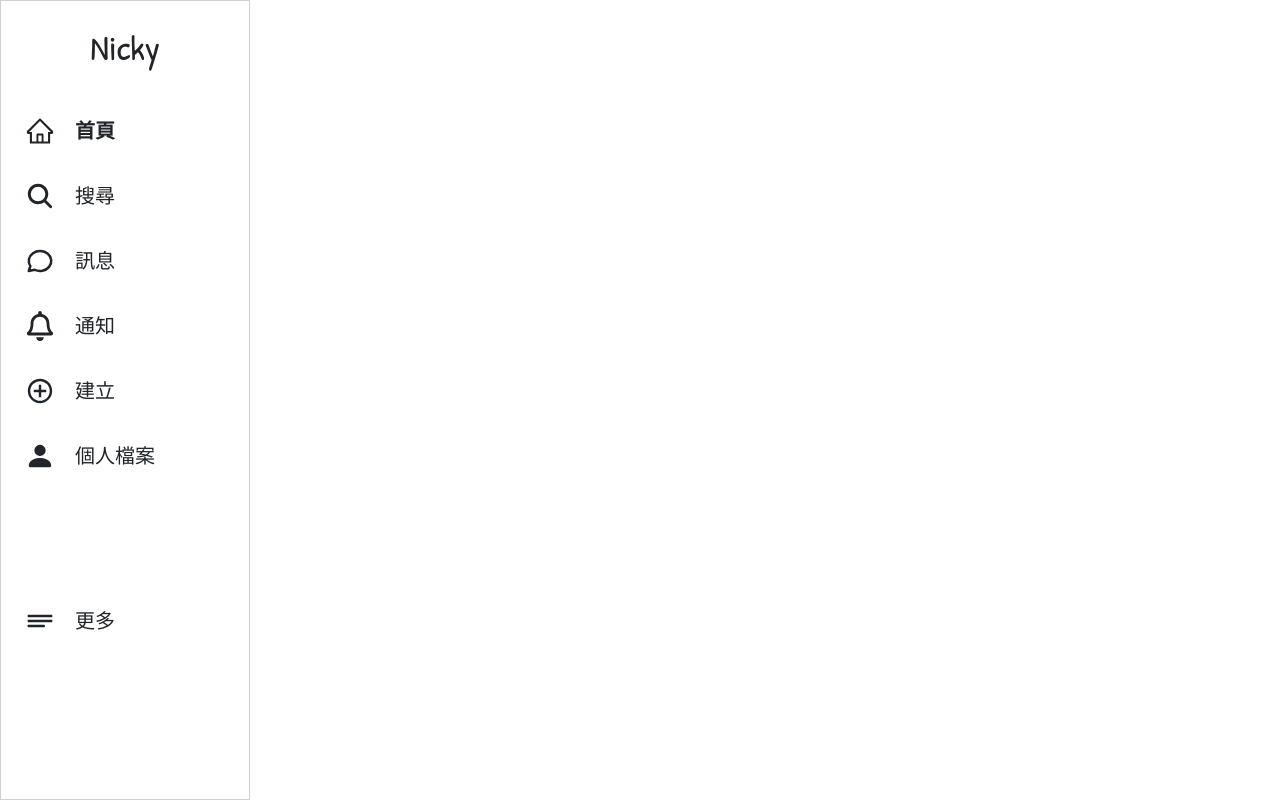
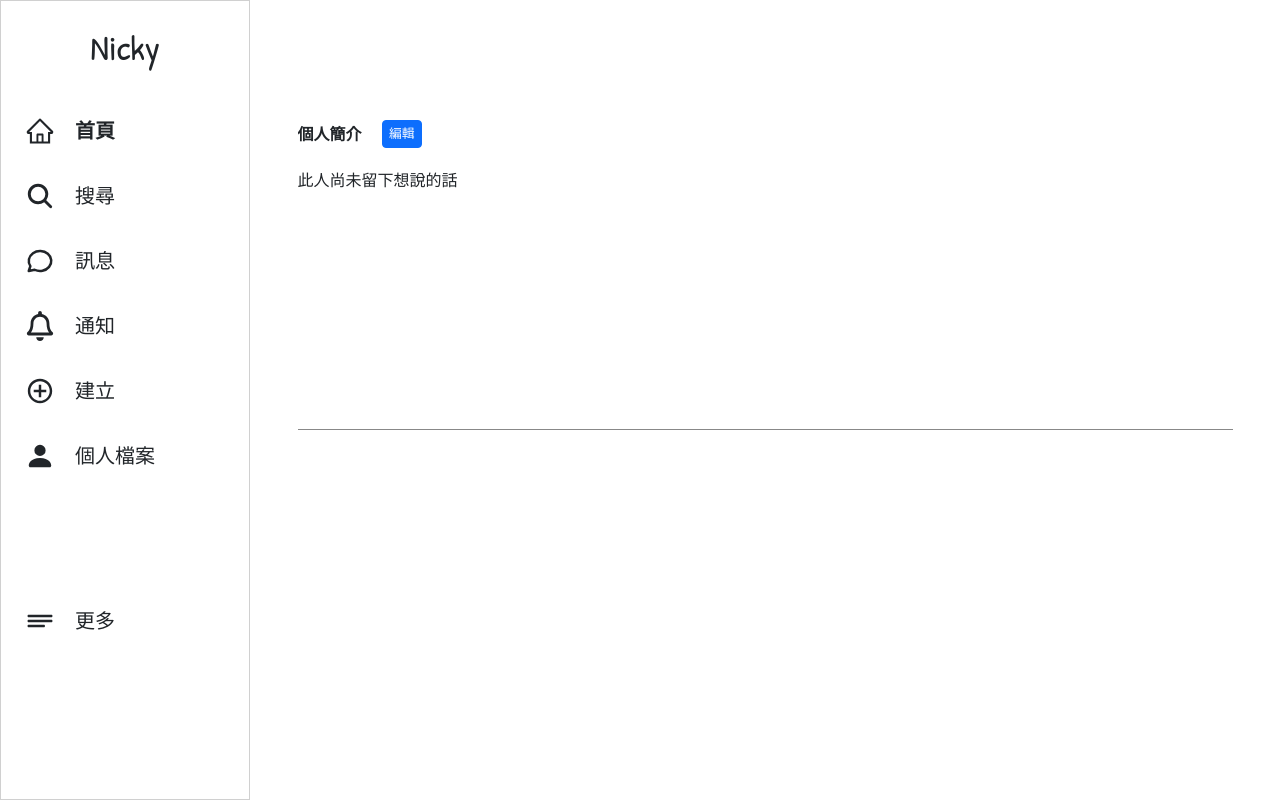
Before and after one commit to Shuanick/front-end-update, a React (Vite) app: page /users/null in a window 1280 px wide. Built offline with nearby package versions, Linux system fonts and the light colour scheme; no server answers.

Commit message:
update profile

```diff
--- a/src/App.css
+++ b/src/App.css
@@ -141,7 +141,7 @@ html, body {
 .modal1 {
   width: 250px;
   position: fixed;
-  top: 385px;
+  top: 300px;
   left: 22px;
   display: flex;
   flex-direction: column;
@@ -200,7 +200,7 @@ html, body {
   border: 1px solid rgba(0, 0, 0, 0.05);
   box-shadow: 5px 0px 5px rgba(0, 0, 0, 0.5);
   transform: translateX(-200%);
-  transition: transform 0.5s ease-in-out;
+  transition: transform 0.3s ease-in-out;
   z-index: 500;
 }
 .search-modal.show {
@@ -401,7 +401,7 @@ html, body {
   flex: 1;
 }
 .post-body{
-  width: 600px;
+  width: 470px;
   display: flex;
   flex:1;
   flex-direction: column;
@@ -419,14 +419,23 @@ html, body {
   padding-bottom: 30px;
   border-bottom: 1px solid #888;
 }
+.post-head{
+  width: 100%;
+  display: flex;
+  align-items: center;
+  justify-content: flex-start;
+}
 .post-id{
   display: flex;
   align-items: center;
-  font-weight: bold;
-  font-size: 24px;
-  width: 100%;
+  font-weight:bold;
+  font-size: 16px;
+  font-family: 'Helvetica', 'Arial', sans-serif;
   height: 50px;
-  border: 1px solid black;
+  margin-right: 50px;
+}
+.post-time{
+  font-size: 12px;
 }
 .post-image-body{
   display: flex;
@@ -512,7 +521,48 @@ html, body {
 .login-body button:hover {
   background-color: #0056b3; /* 按鈕懸停顏色 */
 }
-
 .login-body p {
   margin-top: 20px;
 }
+.profile-body{
+  height: 100%;
+  width: 935px;
+  overflow-y: auto;
+}
+.profile-header{
+  display: flex;
+  flex-direction: column;
+  width: 100%;
+  height: 400px;
+  border-bottom: 1px solid #888;
+  margin-top: 30px;
+}
+.profile-user{
+  display: flex;
+  align-items: center;
+  height: 50px;
+  font-size: 24px;
+  font-weight: bold;
+  margin-bottom: 40px;
+}
+.profile-introduction{
+  width: 100%;
+  margin-top: 20px;
+  height: 200px;
+}
+.profile-intrducction-body{
+  flex:1;
+}
+.logout-modal{
+  width: 400px;
+}
+.logout-header{
+  display: flex;
+  justify-content: center;
+  align-items: center;
+  height: 50px;
+}
+.logout-footer{
+  display: flex;
+  justify-content: space-around;
+}
--- a/src/App.jsx
+++ b/src/App.jsx
@@ -1,5 +1,5 @@
 import React, { useRef, useState, useEffect } from "react";
-import { Routes, Route, useNavigate, Navigate } from "react-router-dom";
+import { Routes, Route, useNavigate } from "react-router-dom";
 import {
   IoSearch,
   IoSettingsOutline,
@@ -45,23 +45,29 @@ function App() {
   useEffect(() => {
     const token = localStorage.getItem("token");
     const id = localStorage.getItem("userId");
+    const localIcon = localStorage.getItem("icon")
     console.log(id);
-    // localStorage.removeItem("token");
-    // localStorage.removeItem("userId");
     if (token) {
       setIsLoggedIn(true);
       setUserId(id);
-      navigate("/");
+      setSelectedIcon(localIcon);
     } else {
       setIsLoggedIn(false);
     }
   }, []);
+
+  const handleLogOut = ()=> {
+    localStorage.removeItem("token");
+    localStorage.removeItem("userId");
+    window.location.reload();
+  }
 
   const handleIconClick = (iconName, event) => {
     event.stopPropagation();
     console.log(iconName);
     setSelectedIcon(iconName);
     if (iconName === "home") {
+      localStorage.setItem("icon",iconName);
       navigate("/");
       window.location.reload();
     } else if (iconName === "more") {
@@ -71,8 +77,10 @@ function App() {
       setIsModalOpen(false);
       setShowNicky(false);
     } else if (iconName === "message") {
+      localStorage.setItem("icon",iconName);
       navigate("/message");
     } else if (iconName === "bell") {
+      localStorage.setItem("icon",iconName);
       navigate("/notification");
     } else if (iconName === "add") {
       const modal = new window.bootstrap.Modal(
@@ -80,6 +88,7 @@ function App() {
       );
       modal.show();
     } else if (iconName === "profile") {
+      localStorage.setItem("icon",iconName);
       navigate(`/users/${userId}`);
     } else {
       setShowNicky(true);
@@ -282,7 +291,7 @@ function App() {
                 />
               }
             />
-            <Route path={`/users/${userId}`} element={<Profile />} />
+            <Route path={`/users/${userId}`} element={<Profile userId={userId}/>} />
             <Route path="/register" element={<Register />} />
           </Routes>
           {isModalOpen && (
@@ -315,7 +324,7 @@ function App() {
               <div className="modal-content1" style={{ marginTop: "5px" }}>
                 <div className="icon-text">切換帳號</div>
               </div>
-              <div className="modal-content1" style={{ marginBottom: "5px" }}>
+              <div  className="modal-content1" data-bs-toggle="modal" data-bs-target="#logoutModal" style={{ marginBottom: "5px" }}>
                 <div className="icon-text">登出</div>
               </div>
             </div>
@@ -424,6 +433,19 @@ function App() {
               </div>
             </div>
           </div>
+          <div className="modal fade" id="logoutModal" tabIndex="-1" aria-labelledby="exampleModalLabel" aria-hidden="true">
+            <div className="modal-dialog modal-dialog-centered  logout-modal">
+              <div className="modal-content">
+                <div className="modal-header logout-header">
+                  <span className="modal-title" style={{fontSize:'20px'}} id="exampleModalLabel">確定登出 ?</span>
+                </div>
+                <div className="modal-footer logout-footer">
+                  <button type="button" className="btn btn-outline-secondary" data-bs-dismiss="modal">取消</button>
+                  <button type="button" className="btn btn-outline-danger" onClick={handleLogOut}>登出</button>
+                </div>
+              </div>
+            </div>
+          </div>
         </div>
   );
 }
--- a/src/home.jsx
+++ b/src/home.jsx
@@ -9,6 +9,7 @@ function Home() {
   useEffect(() => {
     const fetchPosts = async () => {
       try {
+        //https://nickproduct-d61b16cc0f17.herokuapp.com
         const response = await axios.get("https://nickproduct-d61b16cc0f17.herokuapp.com/posts");
         console.log(response.data)
         setPosts(response.data);
@@ -24,16 +25,6 @@ function Home() {
     <div className="notlist">
       <div className="main">
         <div className="content">
-          <div className="story-list">
-            <div className="story"></div>
-            <div className="story"></div>
-            <div className="story"></div>
-            <div className="story"></div>
-            <div className="story"></div>
-            <div className="story"></div>
-            <div className="story"></div>
-            <div className="story"></div>
-          </div>
           <div className="post-body">
             {posts.slice().reverse().map((post)=>(
               <Post key={post._id} post={post}/>
--- a/src/post.jsx
+++ b/src/post.jsx
@@ -6,9 +6,14 @@ function Post({ post }) {
   let toggleLike = ()=>{
     setIsLike(!isLike);
   }
+  const utcDate = new Date(post.createdAt);
+  const taiwanTime = utcDate.toLocaleDateString("zh-TW", { timeZone: "Asia/Taipei",month: '2-digit', day: '2-digit' });
   return (
     <div className="post" key={post._id}>
-      <div className="post-id">{post.user}</div>
+      <div className="post-head">
+        <div className="post-id">{post.user}</div>
+        <div className="post-time">{`• ${taiwanTime}`}</div>
+      </div>
       <div className="post-image-body">
         <img src={post.image} className="post-image" />
       </div>
--- a/src/profile.jsx
+++ b/src/profile.jsx
@@ -2,29 +2,78 @@ import React, { useEffect, useState } from 'react';
 import { useParams } from 'react-router-dom';
 import axios from 'axios';
 
-function Profile(){
-  const { userId } = useParams(); // 確保從路由中獲取 userId
-  const [user, setUser] = useState(null);
-  const [posts, setPosts] = useState([]);
+function Profile({userId}){
+  const [isEditing, setIsEditing] = useState(false);
+  const [introduction, setIntroduction] = useState("此人尚未留下想說的話");
+  const [originalIntroduction, setOriginalIntroduction] = useState(introduction);
+
+  const handleEdit = () => {
+    setOriginalIntroduction(introduction);
+    setIsEditing(true);
+  };
 
   useEffect(() => {
-    const fetchUserProfile = async () => {
+    const fetchUserData = async () => {
       try {
         const response = await axios.get(`https://nickproduct-d61b16cc0f17.herokuapp.com/users/${userId}`);
-        console.log(response.data);
-        setUser(response.data.user);
-        // setPosts(response.data.posts);
+        if (response.data) {
+          setIntroduction(response.data.introduction); // 设置简介
+        }
       } catch (error) {
-        console.error("Error fetching user profile:", error);
+        console.error('Error fetching user data:', error);
       }
     };
 
-    fetchUserProfile();
-  }, [userId]);
+    fetchUserData();
+  }, []);
+
+  const updateIntroduction = async () => {
+    try {
+        const response = await axios.patch(`https://nickproduct-d61b16cc0f17.herokuapp.com/users/${userId}`, {
+        introduction,
+      });
+      console.log('Updated User:', response.data);
+      setIsEditing(false);
+    } catch (error) {
+      console.error('Error updating user:', error);
+    }
+  };
 
   return (
-    <div>
-
+    <div className='notlist'>
+      <div className='main'>
+        <div className='profile-body'>
+          <div className='profile-header'>
+          <div className='profile-user'>{userId}</div>
+          <div style={{ display:'flex',justifyContent:'flex-start',alignItems:'center'}}>
+            <span style={{fontWeight:'bold',margin:'0 20px 0 0'}}>個人簡介</span>
+            <button style={{ fontSize: '0.8rem', padding: '0.2rem 0.4rem' }} className="btn btn-primary" onClick={handleEdit}>編輯</button>
+          </div>
+          {isEditing?(
+            <form className='profile-intrducction-body' onSubmit={(e) => {
+              e.preventDefault();
+              updateIntroduction();
+            }}>
+              <textarea
+                className='profile-introduction'
+                type='text'
+                value={introduction}
+                onChange={(e) => setIntroduction(e.target.value)}
+              />
+              <button class="btn btn-outline-secondary" style={{marginRight:'10px'}} type="submit">更新</button>
+              <button class="btn btn-outline-secondary" onClick={() => {
+                setIntroduction(originalIntroduction);
+                setIsEditing(false);
+              }}>取消</button>
+            </form>
+          ):(
+            <div className='profile-intrducction-body'>
+              <div className='profile-introduction'>{introduction}</div>
+            </div>
+          )}
+          </div>
+        </div>
+      </div>
     </div>
   );
 };
```
Also changed, not shown: src/main.jsx (indentation only), 5 other files (tests, documents, lock files or other folders).
